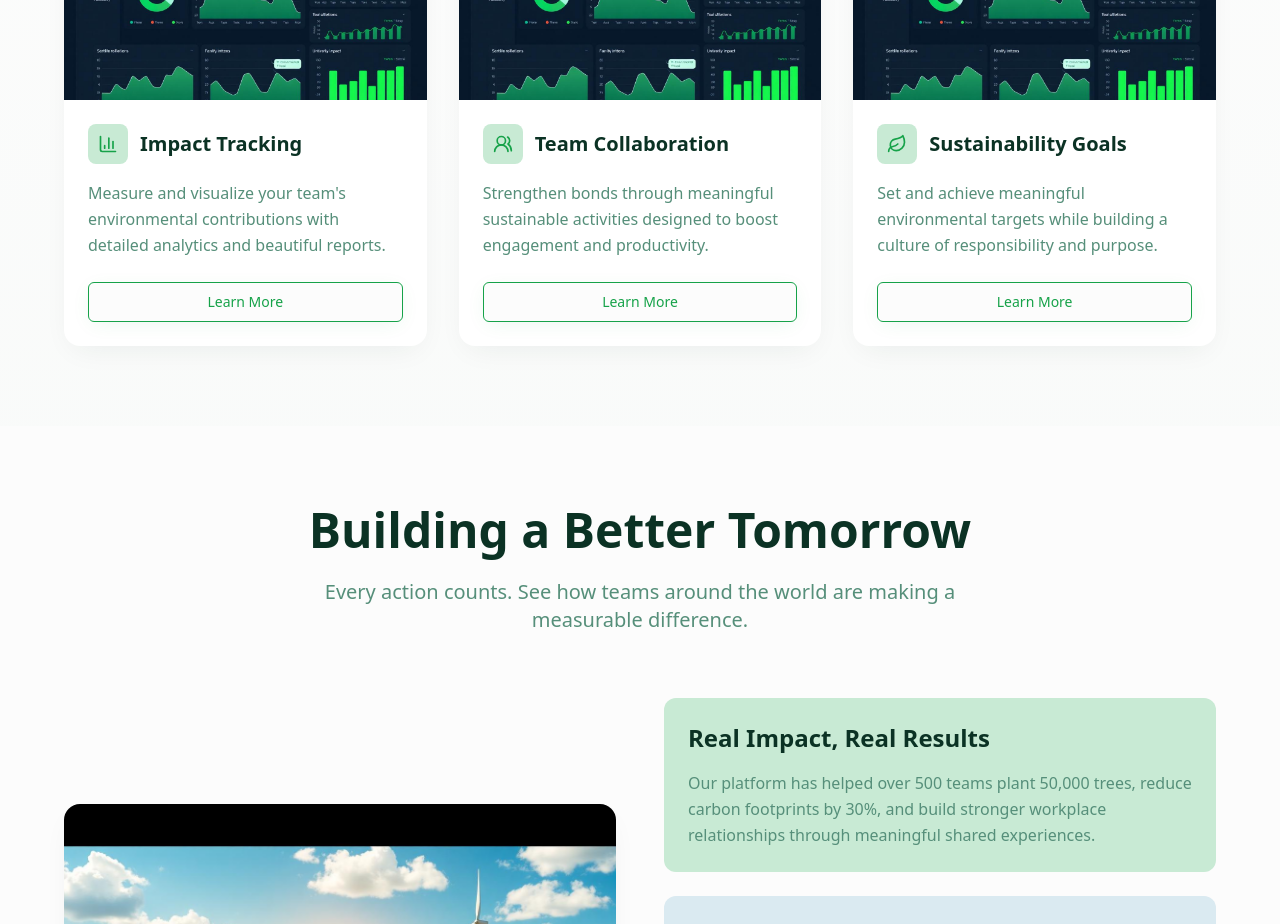
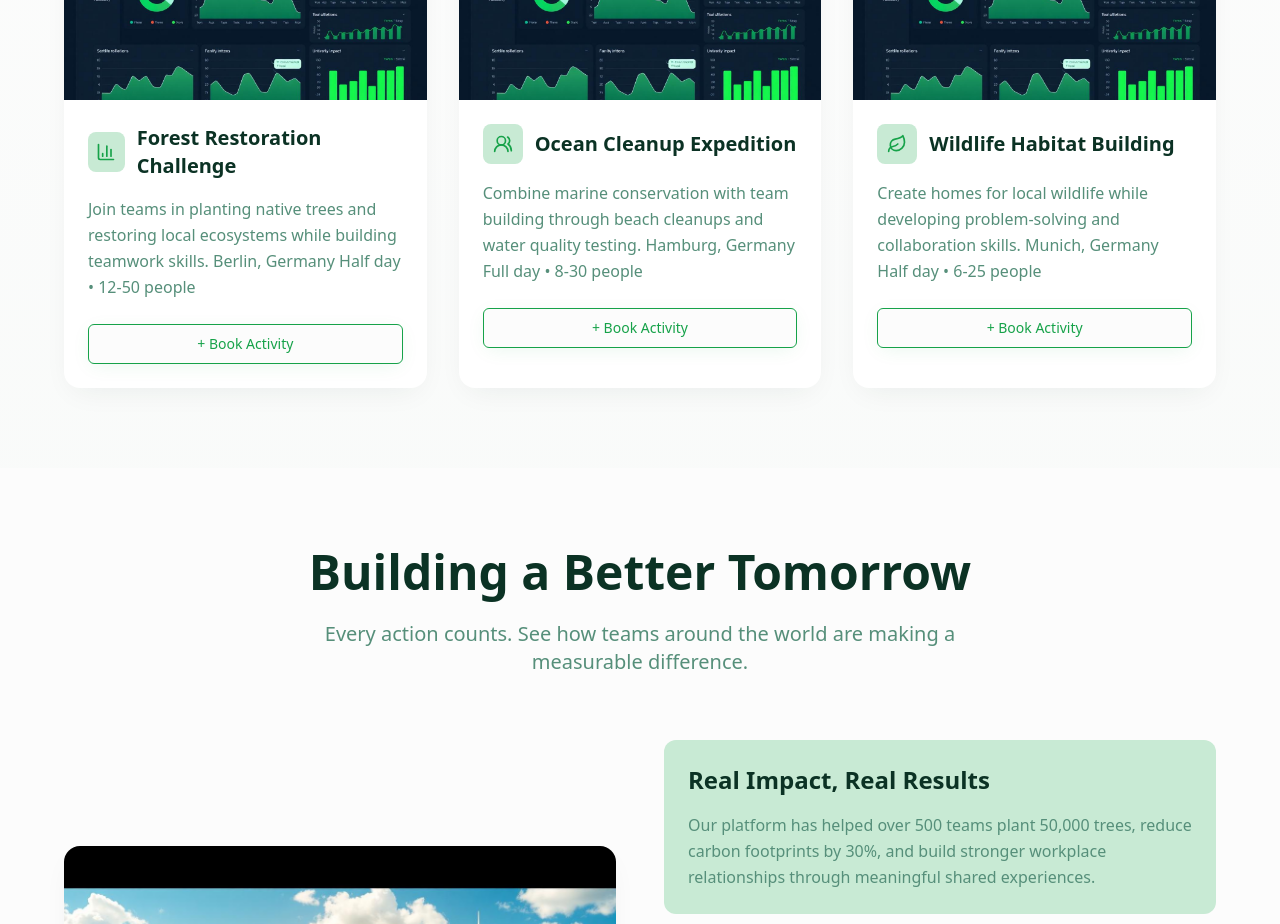
Before and after one commit to aryangitte10-cpu/impactboard-team-green, a React (Vite) app: page / in a window 1280 px wide. Shown: the part 1820-2744 px from the top of the page. Built offline with nearby package versions, Linux system fonts and the light colour scheme.

Commit message:
Update product highlights
Update titles, descriptions, and button text for the three product highlight cards.

```diff
--- a/src/components/ProductSection.tsx
+++ b/src/components/ProductSection.tsx
@@ -6,20 +6,20 @@ const ProductSection = () => {
   const features = [
     {
       icon: BarChart3,
-      title: "Impact Tracking",
-      description: "Measure and visualize your team's environmental contributions with detailed analytics and beautiful reports.",
+      title: "Forest Restoration Challenge",
+      description: "Join teams in planting native trees and restoring local ecosystems while building teamwork skills.\n\nBerlin, Germany\nHalf day • 12-50 people",
       image: productImage
     },
     {
       icon: Users2,
-      title: "Team Collaboration",
-      description: "Strengthen bonds through meaningful sustainable activities designed to boost engagement and productivity.",
+      title: "Ocean Cleanup Expedition",
+      description: "Combine marine conservation with team building through beach cleanups and water quality testing.\n\nHamburg, Germany\nFull day • 8-30 people",
       image: productImage
     },
     {
       icon: Leaf,
-      title: "Sustainability Goals",
-      description: "Set and achieve meaningful environmental targets while building a culture of responsibility and purpose.",
+      title: "Wildlife Habitat Building",
+      description: "Create homes for local wildlife while developing problem-solving and collaboration skills.\n\nMunich, Germany\nHalf day • 6-25 people",
       image: productImage
     }
   ];
@@ -66,7 +66,7 @@ const ProductSection = () => {
                   {feature.description}
                 </p>
                 <Button variant="outline" className="w-full">
-                  Learn More
+                  + Book Activity
                 </Button>
               </div>
             </div>
```
